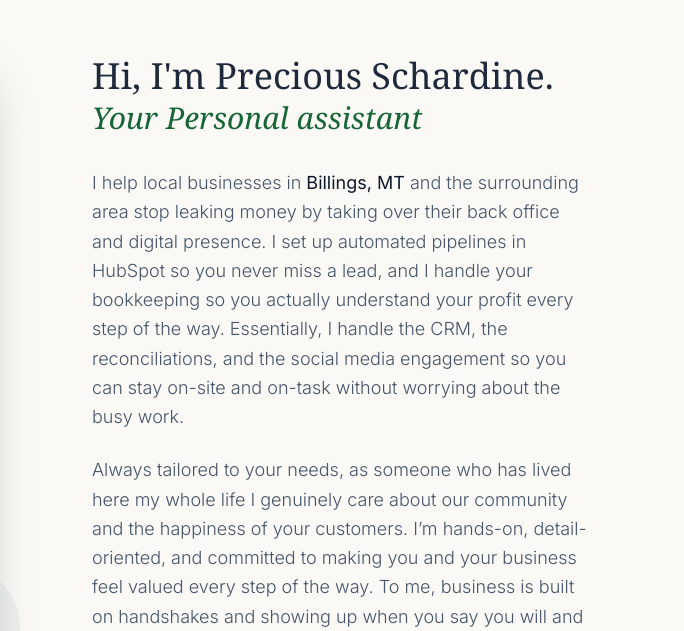
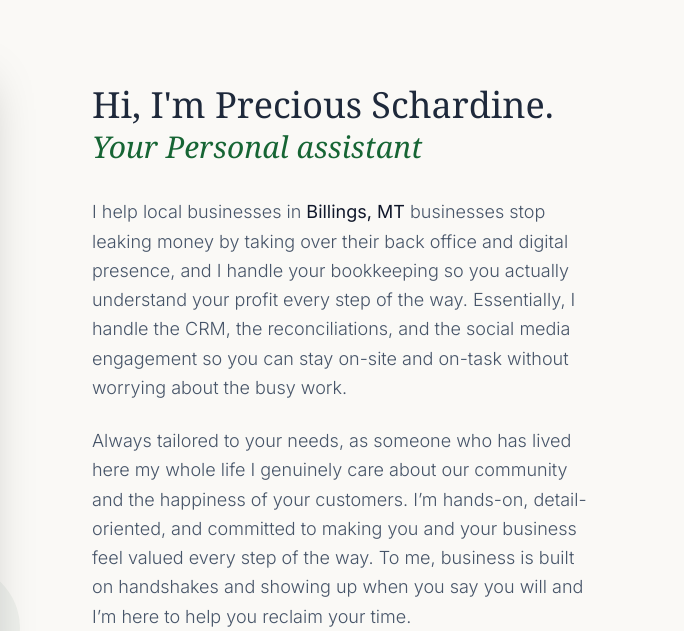
Before and after one commit to Dependable-Daily/preciousweb, a plain HTML site: page index.html in a window 1280 px wide. Shown: the part 660-1291 px from the top of the page, 596-1280 px from the left. Drawn offline with nearby package versions, Linux system fonts and the light colour scheme; a web font is replaced by a local one.

Commit message:
Update index.html

```diff
--- a/index.html
+++ b/index.html
@@ -55,7 +55,7 @@
           <span class="text-green-800 italic text-2xl md:text-3xl">Your Personal assistant</span>
         </h2>
         <div class="space-y-6 text-slate-600 leading-relaxed text-lg font-light">
-          <p>I help local businesses in <span class="text-slate-900 font-medium">Billings, MT</span> and the surrounding area stop leaking money by taking over their back office and digital presence. I set up automated pipelines in HubSpot so you never miss a lead, and I handle your bookkeeping so you actually understand your profit every step of the way.
+          <p>I help local businesses in <span class="text-slate-900 font-medium">Billings, MT</span> businesses stop leaking money by taking over their back office and digital presence, and I handle your bookkeeping so you actually understand your profit every step of the way.
 Essentially, I handle the CRM, the reconciliations, and the social media engagement so you can stay on-site and on-task without worrying about the busy work.
 </p>
           <p>Always tailored to your needs, as someone who has lived here my whole life I genuinely care about our community and the happiness of your customers. I’m hands-on, detail-oriented, and committed to making you and your business feel valued every step of the way. To me, business is built on handshakes and showing up when you say you will and I’m here to help you reclaim your time.</p>
```
